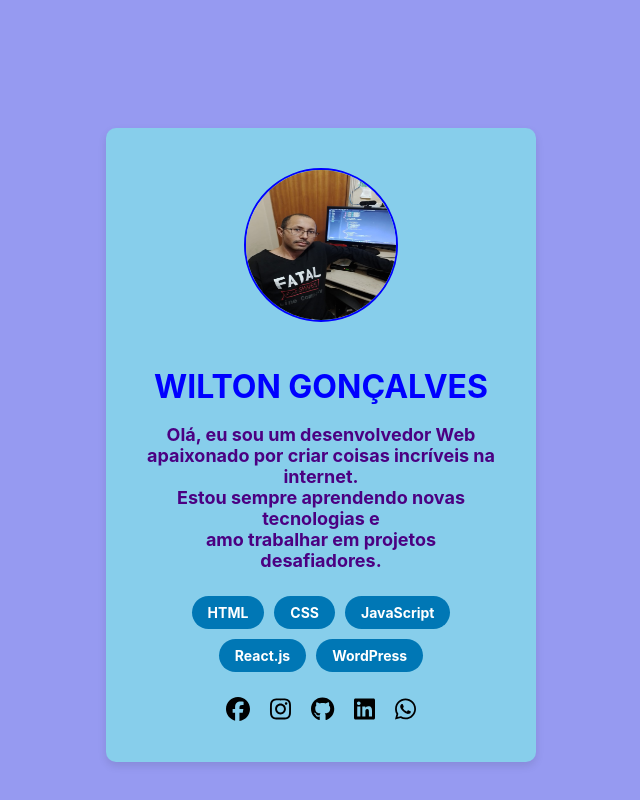
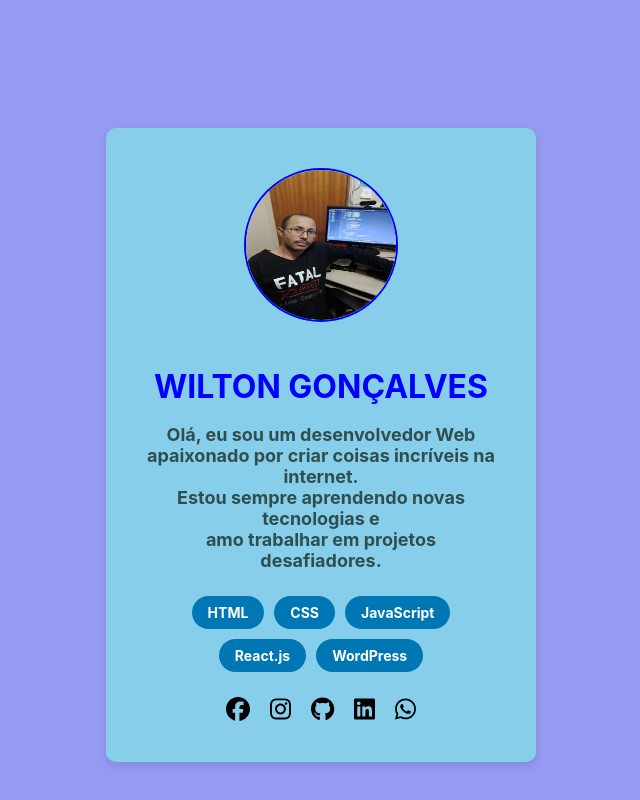
Before and after one commit to Wilton-compactcode/profile, a React (Create React App) app: page / in a window 1280 px wide. Shown: the whole page, without its empty margins (319-959 px from the left). Built offline with nearby package versions, Linux system fonts and the light colour scheme.

Commit message:
cor da bio

```diff
--- a/src/Profile.js
+++ b/src/Profile.js
@@ -43,7 +43,7 @@ const Name = styled.h1`
 const Bio = styled.p`
   font-size: 18px;
   text-align: center;
-  color: #4B0082;
+  color: #2F4F4F;
   margin-bottom: 20px;
 `;
 
```
